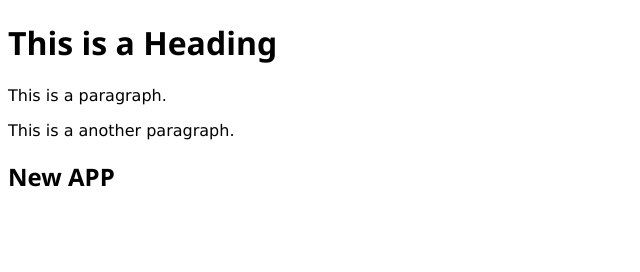
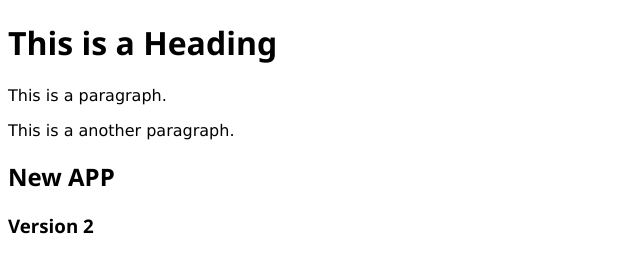
Before and after one commit to aruncm1/run2020, a plain HTML site: page index.html in a window 1280 px wide. Shown: the whole page, without its empty margins (0-640 px from the left). Drawn offline with Linux system fonts and the light colour scheme.

Commit message:
Version2

```diff
--- a/index.html
+++ b/index.html
@@ -15,6 +15,7 @@
 <p>This is a paragraph.</p>
 <p>This is a another paragraph.</p>
 <h2> New APP<h2>
+<h3> Version 2 <h3>
 
 </body>
 </html>
```
